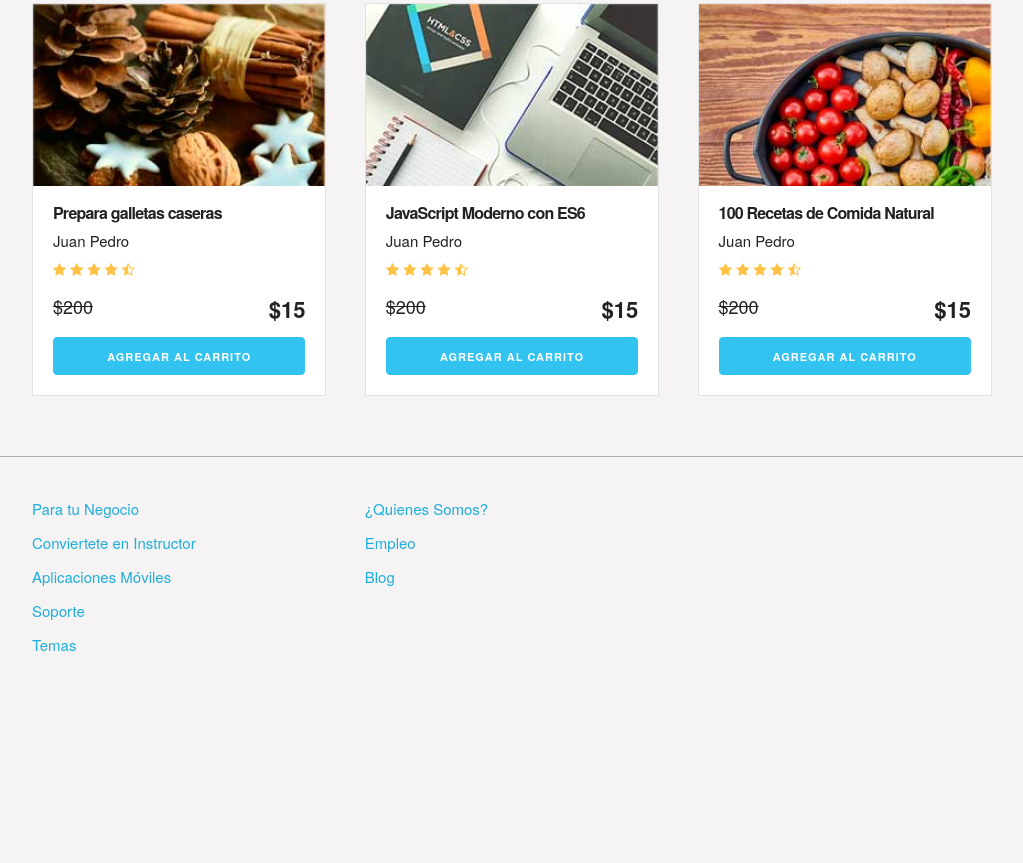
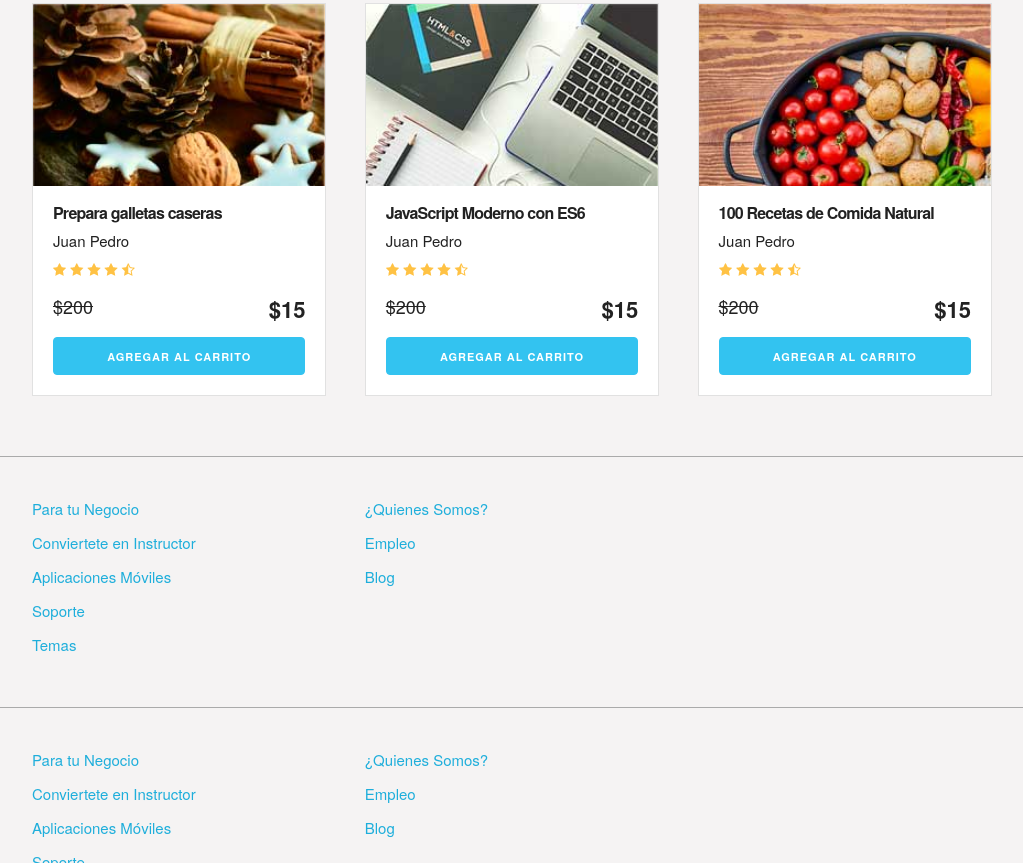
Before and after one commit to angelGabrielLarios/1-mi-primer-proyecto-git, a plain HTML site: page index.html in a window 1280 px wide. Shown: the part 1937-2800 px from the top of the page, without its empty margins (128-1151 px from the left). Before the commit the page ends 2604 px from the top, so only its background shows below. Drawn offline with Linux system fonts and the light colour scheme.

Commit message:
agregue dos footer y mi nombre en color rojo

```diff
--- a/index.html
+++ b/index.html
@@ -51,6 +51,9 @@
                     <div class="six columns">
                         <div class="contenido-hero">
                                 <h2>Aprende algo nuevo</h2>
+                                <h2 style="color:red;">
+                                    Angel Gabriel Larios Acosta
+                                </h2>
                                 <p>Todos los cursos a $15</p>
                                 <form action="#" id="busqueda" method="post" class="formulario">
                                     <input class="u-full-width" type="text" placeholder="¿Que te gustaría Aprender?" id="buscador">
@@ -262,6 +265,29 @@
         </div>
     </footer>
 
+    <footer id="footer" class="footer">
+        <div class="container">
+            <div class="row">
+                    <div class="four columns">
+                            <nav id="principal" class="menu">
+                                <a class="enlace" href="#">Para tu Negocio</a>
+                                <a class="enlace" href="#">Conviertete en Instructor</a>
+                                <a class="enlace" href="#">Aplicaciones Móviles</a>
+                                <a class="enlace" href="#">Soporte</a>
+                                <a class="enlace" href="#">Temas</a>
+                            </nav>
+                    </div>
+                    <div class="four columns">
+                            <nav id="secundaria" class="menu">
+                                <a class="enlace" href="#">¿Quienes Somos?</a>
+                                <a class="enlace" href="#">Empleo</a>
+                                <a class="enlace" href="#">Blog</a>
+                            </nav>
+                    </div>
+            </div>
+        </div>
+    </footer>
+
     <script src="js/app.js"></script>
 
 </body>
```
